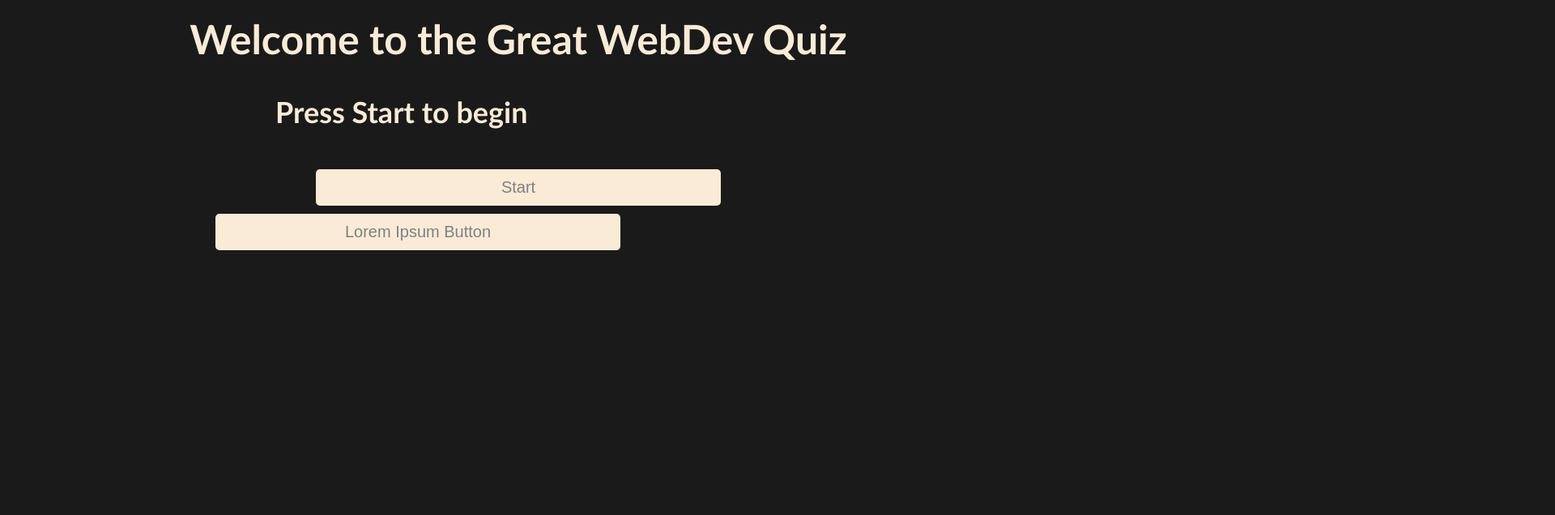
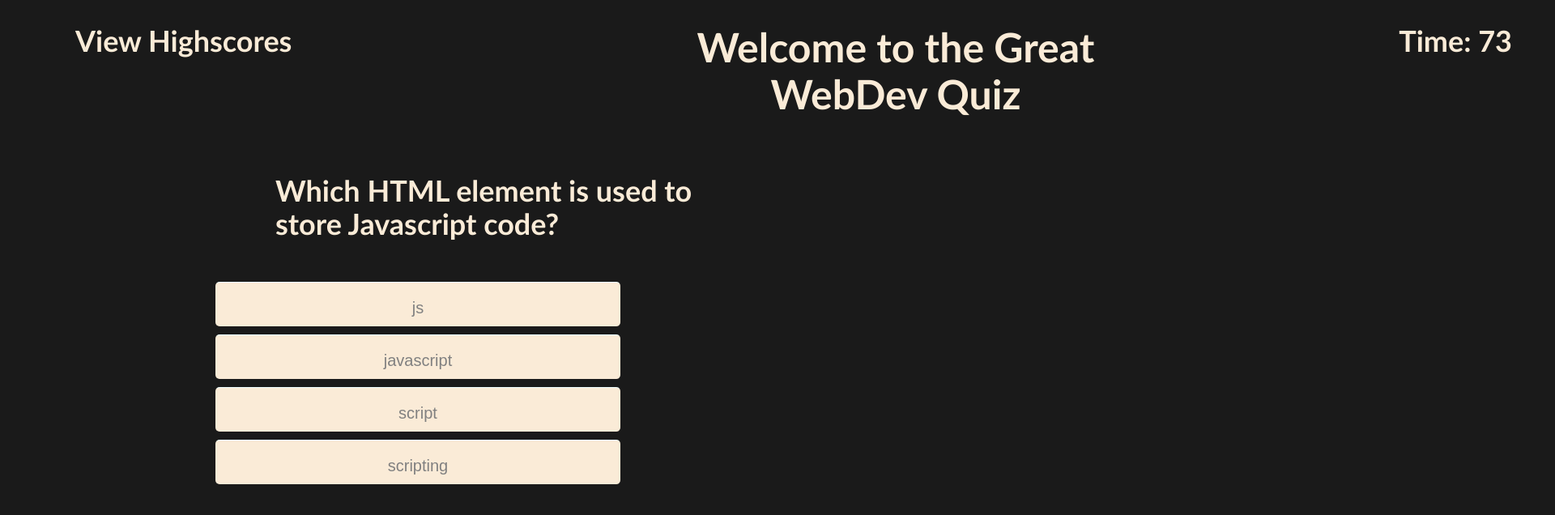
Before and after one commit to Aesthetic-Justice/Javascript-Quiz-w-Leaderboard, a plain HTML site: page index.html in a window 1280 px wide. Both pictures are taken after a click on the button "Start". Shown: the top 636 px of the page at 81% size, 1920 px wide, since content can reach past the window. Drawn offline with Linux system fonts and the light colour scheme.

Commit message:
Feature: Question loop functional

```diff
--- a/assets/script.js
+++ b/assets/script.js
@@ -1,27 +1,36 @@
 let leaderboard = []; //Global array for storing scores outside game loop
 let startBtn = document.getElementById('startBtn'); //Start Button
-let timeLeft = 00;
+let questionBox = document.getElementById('questionBox'); //Question boxes
+let questionText = document.getElementById('question'); //Question Text
+let timerEl = document.getElementById('timer');
+let timeLeft = 00;//Timer
+let curQuestion = 00;//Tracks current question
+let unAdQs = [];//Questions remaining
+let score = 0;//Correctly answered questions
 
 //Core game loop
 function startGame() {
-    let questionBox = document.getElementById('questionBox');
-    if(timeLeft===00){
-        timeLeft=75;
+    if (timeLeft === 00) {
+        timeLeft = 75;
+        timerEl.textContent = 'Time: ' + timeLeft;
         let timeInterval = setInterval(function () {
-            if (timeLeft >= 1) {
-                //Do Thing
-                //Update timer
-                console.log(timeLeft);
+            if (timeLeft >= 0) {
                 timeLeft--;
+                timerEl.textContent = 'Time: ' + timeLeft;
             }
 
             else {
                 clearInterval(timeInterval);//kill the timer loop
-                timeLeft=00;
-                //End the game
+                timeLeft = 00;
+                timerEl.textContent = 'Time: ' + timeLeft;
+                endGame();
             }
         }, 1000);
-    nextQuestion(questionBox);
+
+        unAdQs = [0, 1, 2, 3, 4, 5, 6, 7, 8, 9];//Used keep track of questions
+        startBtn.style.display = 'none';//Hides the start button
+        questionBox.children[4].className = "subtext";//unhides the subtext
+        nextQuestion();//Prepares the first question
     }
 }
 
@@ -130,12 +139,63 @@ let questions = [
     }
 ]
 
-//Updates questions
-function nextQuestion(qBox) {
-    console.log('Test');
-    qBox.children[1].className = 'btn';
+//Clears the question box
+function clearQuestion() {
+    for (let i = 0; i < questionBox.children.length-1; i++) {
+        questionBox.children[i].style.display='none';
+    }
 }
 
+//Updates questions
+function nextQuestion() {
+    clearQuestion();
+    let x = Math.floor(Math.random() * unAdQs.length);//Picks a rand Q from available options
+    curQuestion = unAdQs[x];//Sets current question globally
+    unAdQs = unAdQs.filter(item => item != curQuestion);//Removes picked Q from available options
 
-//Starts the game
-startBtn.addEventListener('click', startGame);
+
+    questionText.textContent = questions[curQuestion].question;//Updates question text
+    for (let i = 0; i < questions[curQuestion].answers.length; i++) {//Updates answer boxes
+        questionBox.children[i].textContent = questions[curQuestion].answers[i].text;
+        questionBox.children[i].style.display='inline-block';
+    }
+}
+
+function answerQuestion(event){
+    let answerNum = event.target.getAttribute('data-num');
+    console.log('Answer is: '+answerNum);
+    if(questions[curQuestion].answers[answerNum].bool==true){
+        questionBox.children[4].textContent = 'Correct!';
+        questionBox.children[4].style.opacity=1;
+        score++;
+    }
+    else{
+        questionBox.children[4].textContent = 'Incorrect!';
+        questionBox.children[4].style.opacity=1;
+    }
+    if(unAdQs.length!=0){
+        nextQuestion();
+    }
+    else{
+        endGame();
+    }
+}
+
+document.addEventListener('click', function (event) {
+    if (!event.target.classList.contains('btn')) return;
+
+    else if (event.target == startBtn) {
+        startGame();
+    }
+
+    else{
+        answerQuestion(event);
+    }
+
+}, false);
+
+function startUp(){
+    clearQuestion();
+}
+
+startUp();
--- a/assets/style.css
+++ b/assets/style.css
@@ -27,26 +27,25 @@ main{
 
 .grid-container{
     display: grid;
-    justify-items: center;
     grid-template-columns: auto 20% auto;
     min-width: fit-content;
     grid-gap: 10px;
     padding: 10px;
 }
 
-.grid-container>*{
+.grid-container>p,.grid-container>button{
     grid-column: 2/span 1;
     color:grey;
     border-top: 1px solid azure;
+    justify-self: right;
     padding-top: 20px;
     font-size: 20px;
+    width: 500px;
 }
 
 .btn{
-    width: 500px;
     cursor:pointer;
     display:inline-block;
-    justify-self: right;
     color:grey;
     background-color:antiquewhite;
     transition: color 0.2s ease-in-out, background-color 0.2s ease-in-out;
@@ -63,20 +62,32 @@ main{
 }
 
 #startBtn{
-    justify-self: center;
+    display: block;
+    margin:auto;
 }
 
 h1{
     font-size: 50px;
     min-width: fit-content;
+    text-align: center;
 }
 
 h2{
     font-size: 36px;
-    padding-left: 100px;
 }
 
+h2>*{
+    font-size: 16px;
+}
 
-.hide{
-    display:none;
+#btn-HighScores{
+    text-align: left;
 }
+
+#timer{
+    text-align: right;
+}
+
+#subtext{
+    opacity: 0;
+}
--- a/index.html
+++ b/index.html
@@ -11,18 +11,21 @@
 </head>
 
 <body>
-    <h1 class="text">Welcome to the Great WebDev Quiz</h1>
-    <!--High Score goes here-->
-    <!--Timer goes here-->
+    <section class="grid-container">
+        <h2 class="text" id="btn-HighScores">View Highscores</h2>
+        <h1 class="text">Welcome to the Great WebDev Quiz</h1>
+        <h2 class="text" id="timer">Time: </p>
+    </section>
     <main>
-        <h2 id="question" class="text">Press Start to begin</h2>
+        <h2 id="question" class="text">Press Start to begin
+        </h2>
+        <button class="btn" id="startBtn">Start</button>
         <section class="grid-container" id="questionBox">
-            <button class="btn" id="startBtn">Start</button>
-            <button class="btn, hide" data-num="1" data-state="visible">Lorem Ipsum Button</button>
-            <button class="btn, hide" data-num="2" data-state="visible">Lorem Ipsum Button</button>
-            <button class="btn, hide" data-num="3" data-state="visible">Lorem Ipsum Button</button>
-            <button class="btn, hide" data-num="4" data-state="visible">Lorem Ipsum Button</button>
-            <p class="subtext, hide">This is the subtext</p>
+            <button class="btn" data-num="0">Lorem Ipsum Button</button>
+            <button class="btn" data-num="1">Lorem Ipsum Button</button>
+            <button class="btn" data-num="2">Lorem Ipsum Button</button>
+            <button class="btn" data-num="3">Lorem Ipsum Button</button>
+            <p class="subtext" id="subtext"></p>
         </section>
     </main>
 
```
